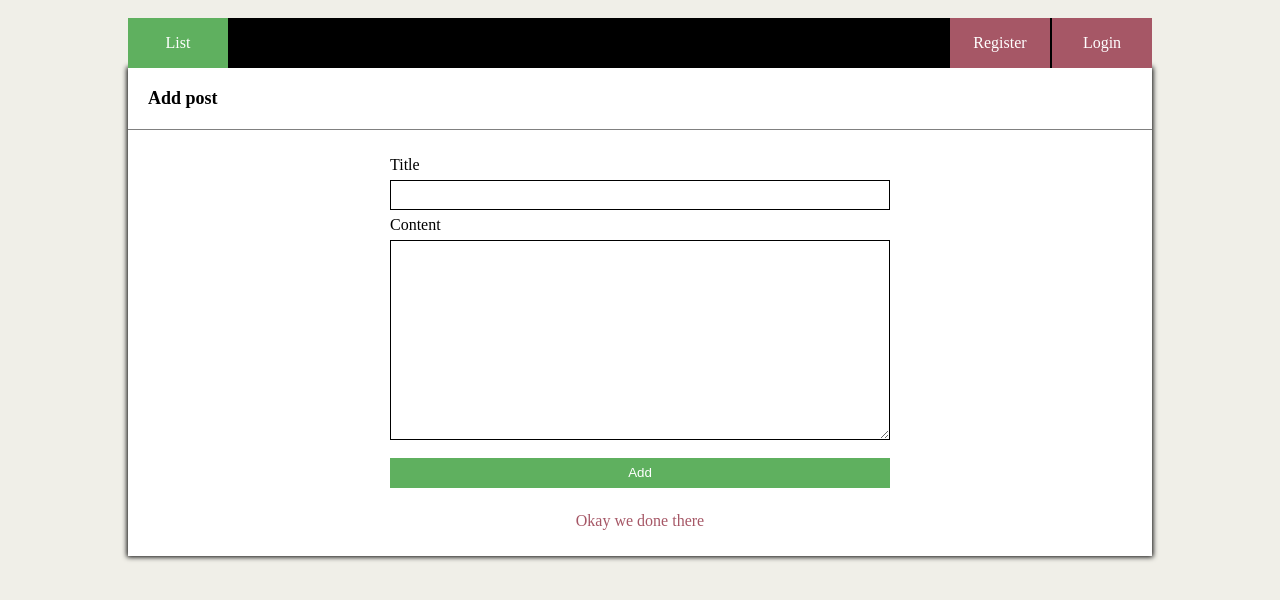
After one commit to frostmorn/blog, a Flask app: page /add in a window 1280 px wide. The commit adds this page. Shown: the top 600 px of the page. Run offline with Flask 2, Linux system fonts and the light colour scheme.

Commit message:
Basic session handling, posts list, css improvements

```diff
--- a/blog/__init__.py
+++ b/blog/__init__.py
@@ -1,8 +1,13 @@
 import os
+
 from . import db
 from flask import render_template
 from flask import Flask
 from flask import request
+from flask import session
+from flask import redirect
+from flask import url_for
+from flask import jsonify
 import bcrypt
 
 def create_app(test_config=None):
@@ -28,20 +33,22 @@ def create_app(test_config=None):
 
     @app.route('/login', methods=['GET', 'POST'])
     def login():
-    # TODO: Add password hashing
         message = ""
         if request.method == 'POST':
             username = request.form['username']
             password = request.form['password']
             database = db.get_db()
-            user_hashed_password = database.execute(
-                'SELECT password FROM user WHERE username = ?', (username,)
-            ).fetchone()[0]
-            if user:
+            user_password_query = database.execute(
+                'SELECT * FROM user WHERE username = ?', (username,)
+            ).fetchone()
+            if user_password_query:
+                user_hashed_password = user_password_query['password']
                 print("User is trying to login. Username = {u}, Password = {p}\r\n".format(u=username, p=password))
 
                 if bcrypt.checkpw(bytes(password, "utf-8"), bytes(bytearray.fromhex(user_hashed_password))):
-                    message = "Login complete"
+			#todo make it okay, u got me?
+                    session['user-id'] = user_password_query['id']
+                    return redirect(url_for('index'))
                 else:
                     message = "Login error"
             else:
@@ -65,26 +72,45 @@ def create_app(test_config=None):
                 hashed_password = bcrypt.hashpw(bytes(password, "utf-8"), bcrypt.gensalt()).hex()
                 print("No user found")
                 print("Trying to reg User: \r\nusername = {u}, password = {p}, hashed={h}".format(u=username, p=password, h=hashed_password))
-                hz = database.execute('INSERT INTO user ("id","username","password") VALUES (NULL,?,?)', (username, hashed_password,)).fetchone()
+                user_query = database.execute('INSERT INTO user ("id","username","password") VALUES (NULL,?,?)', (username, hashed_password,)).fetchone()
                 database.commit()
                 # return "Registration complete!"
-                message = "Registration complete !"
-                return render_template('blog/auth/register.html', message=message )
+                # message = "Registration complete !"
+                # return render_template('blog/auth/register.html', message=message )
+
+                # session['user-id'] = user_query['id']
+                return redirect(url_for('index'))
             else:
                 message = "User {u} allready exists !".format(u=username)
                 return render_template('blog/auth/register.html', message=message)
 
         else:
             return render_template('blog/auth/register.html')
+    @app.route('/logout')
+    def logout():
+        session.clear()
+        return redirect(url_for('index'))
 
 
     @app.route('/')
     def index():
-        return render_template('base.html')
+        return redirect(url_for('list'))
 
     @app.route('/list')
     def list():
-        return render_template('blog/base.html')
+        database = db.get_db()
+        posts = user = database.execute('SELECT * FROM post')
+        return render_template('blog/list.html', posts=posts)
+    @app.route('/add', methods=['GET', 'POST'])
+    def add():
+        if request.method == 'POST':
+            if 'user-id' in session:
+                title = request.form['title']
+                content = request.form['content']
+                database = db.get_db()
+                hz = database.execute('INSERT INTO post ("id","title","content", "author_id") VALUES (NULL,?,?, ?)', (title, content,int(session['user-id']))).fetchone()
+                database.commit()
+        return render_template('blog/add.html', message = "Okay we done there")
 
     @app.route('/show/<int:page>')
     def show(page):
--- a/blog/schema.sql
+++ b/blog/schema.sql
@@ -1,11 +1,13 @@
 
 DROP TABLE IF EXISTS user;
 DROP TABLE IF EXISTS post;
+DROP TABLE IF EXISTS groups;
 
 CREATE TABLE user (
   id INTEGER PRIMARY KEY AUTOINCREMENT,
   username TEXT UNIQUE NOT NULL,
-  password TEXT NOT NULL
+  password TEXT NOT NULL,
+  groups TEXT
 );
 
 CREATE TABLE post (
@@ -13,6 +15,11 @@ CREATE TABLE post (
   author_id INTEGER NOT NULL,
   created TIMESTAMP NOT NULL DEFAULT CURRENT_TIMESTAMP,
   title TEXT NOT NULL,
-  body TEXT NOT NULL,
+  content TEXT NOT NULL,
   FOREIGN KEY (author_id) REFERENCES user (id)
 );
+
+CREATE TABLE groups (
+  id INTEGER PRIMARY KEY AUTOINCREMENT,
+  name TEXT UNIQUE NOT NULL
+);
--- a/blog/static/css/page-style.css
+++ b/blog/static/css/page-style.css
@@ -4,7 +4,9 @@ body{
 	margin:0;
 	padding:0;
 }
-
+#post-edit{
+	width:500px;
+}
 .error{
 	color: rgb(166, 87, 102);
 	text-align: center;
@@ -37,17 +39,20 @@ form{
 	width: 250px;
 	margin: auto;
 }
-form label, form input{
+form label, form input, textarea{
 	height:30px;
 	border: none;
 	margin: auto;
 	line-height: 30px;
 	display: block;
-	width:250px;
+	width:inherit;
 }
-form input{
+form input, textarea{
 	border: 1px solid black;
 	padding:5px;
+}
+textarea{
+	height: 200px;
 }
 form input[type="submit"]{
 	padding: 0;
--- a/blog/templates/base.html
+++ b/blog/templates/base.html
@@ -6,7 +6,7 @@
 	<body>
 		<br>
 	<div class="menu">
-		{% if g.user %}
+		{%  if 'user-id' in session %}
 		<a href="/logout">
 			<div class="menu-item right menu-red">
 			Logout
@@ -24,11 +24,6 @@
 			</div>
 		</a>
 		{% endif %}
-		<a href="/about">
-			<div class="menu-item left menu-green">
-				About
-			</div>
-		</a>
 		<a href="/list">
 			<div class="menu-item left menu-green">
 				List
--- /dev/null
+++ b/blog/templates/blog/add.html
@@ -0,0 +1,24 @@
+{% extends 'base.html' %}
+
+{% block page_title %}
+    Add post
+{% endblock %}
+{% block page_content %}
+
+<form method="post" id="post-edit">
+
+    <label for="title">Title</label>
+
+    <input name="title" id="title" required>
+
+    <label for="content">Content</label>
+
+    <textarea type="content" name="content" id="content" required></textarea>
+    <br>
+    <input type="submit" value="Add">
+    <br>
+  {% if message %}
+    <label class="error"> {{ message }} </label>
+  {% endif %}
+  </form>
+{% endblock %}
--- a/blog/templates/blog/auth/register.html
+++ b/blog/templates/blog/auth/register.html
@@ -17,7 +17,7 @@
     <br>
     <input type="submit" value="Register">
     <br>
-    {% if message %}
+  {% if message %}
     <label class="error"> {{ message }} </label>
   {% endif %}
   </form>
```
Also changed, not shown: blog/templates/blog/list.html (added, +19 -0 lines), 1 other file.
